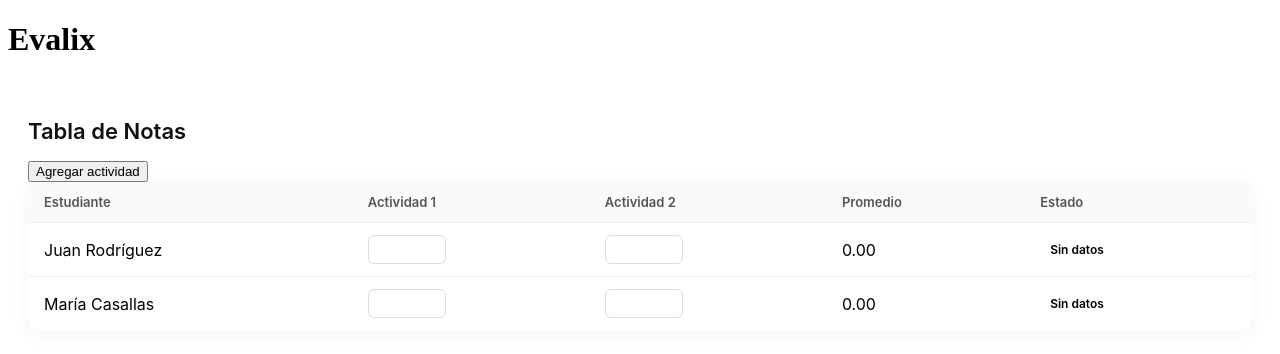
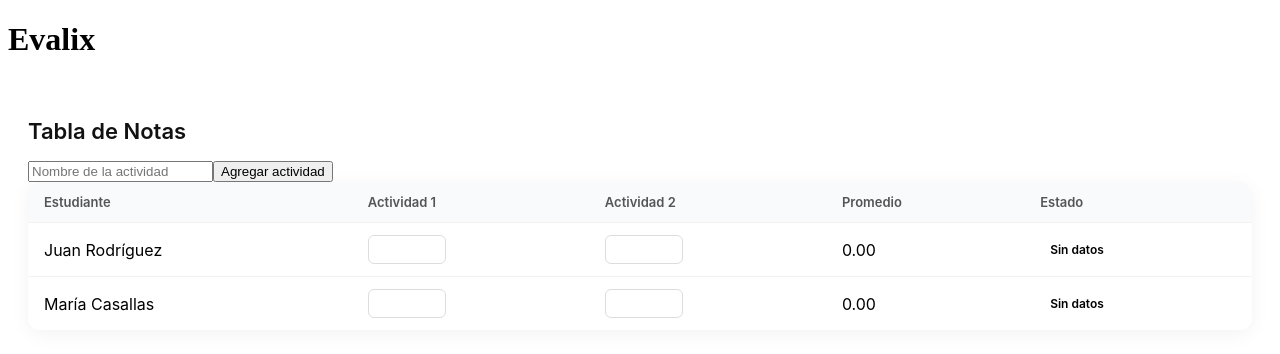
Before and after one commit to Frixix/Evalix, a React (Vite) app: page / in a window 1280 px wide. Shown: the top 354 px of the page. Built offline with nearby package versions, Linux system fonts and the light colour scheme.

Commit message:
Feat : agregar el nombre de la actividad

```diff
--- a/src/components/TablaNotas.jsx
+++ b/src/components/TablaNotas.jsx
@@ -32,6 +32,13 @@ function TablaNotas() {
       fechaCreacion: new Date().toISOString()
     }
   ]);
+
+  // ================================
+  // NOMBRE DE LA ACTIVIDAD
+  // ================================
+
+  const [nombreActividad, setNombreActividad] = useState("");
+
 
   // ================================
   // PROMEDIO CORREGIDO
@@ -118,25 +125,27 @@ function TablaNotas() {
   // AGREGAR ACTIVIDAD
   // ================================
   const agregarActividad = () => {
+    if (!nombreActividad.trim()) return;
+
     const nuevaActividad = {
       id: Date.now(),
-      nombre: `Actividad ${actividades.length + 1}`,
+      nombre: nombreActividad,
       fechaCreacion: new Date().toISOString()
     };
 
     setActividades([...actividades, nuevaActividad]);
 
-    const estudiantesActualizados = estudiantes.map((est) => {
-      return {
-        ...est,
-        notas: {
-          ...est.notas,
-          [nuevaActividad.id]: ""
-        }
-      };
-    });
+    const estudiantesActualizados = estudiantes.map((est) => ({
+      ...est,
+      notas: {
+        ...est.notas,
+        [nuevaActividad.id]: ""
+      }
+    }));
 
     setEstudiantes(estudiantesActualizados);
+
+    setNombreActividad("");
   };
 
   // ================================
@@ -147,6 +156,12 @@ function TablaNotas() {
       <h2 className="tabla-titulo">Tabla de Notas</h2>
 
       {/* BOTÓN */}
+            <input
+        type="text"
+        placeholder="Nombre de la actividad"
+        value={nombreActividad}
+        onChange={(e) => setNombreActividad(e.target.value)}
+      />
       <button onClick={agregarActividad}>
         Agregar actividad
       </button>
```
